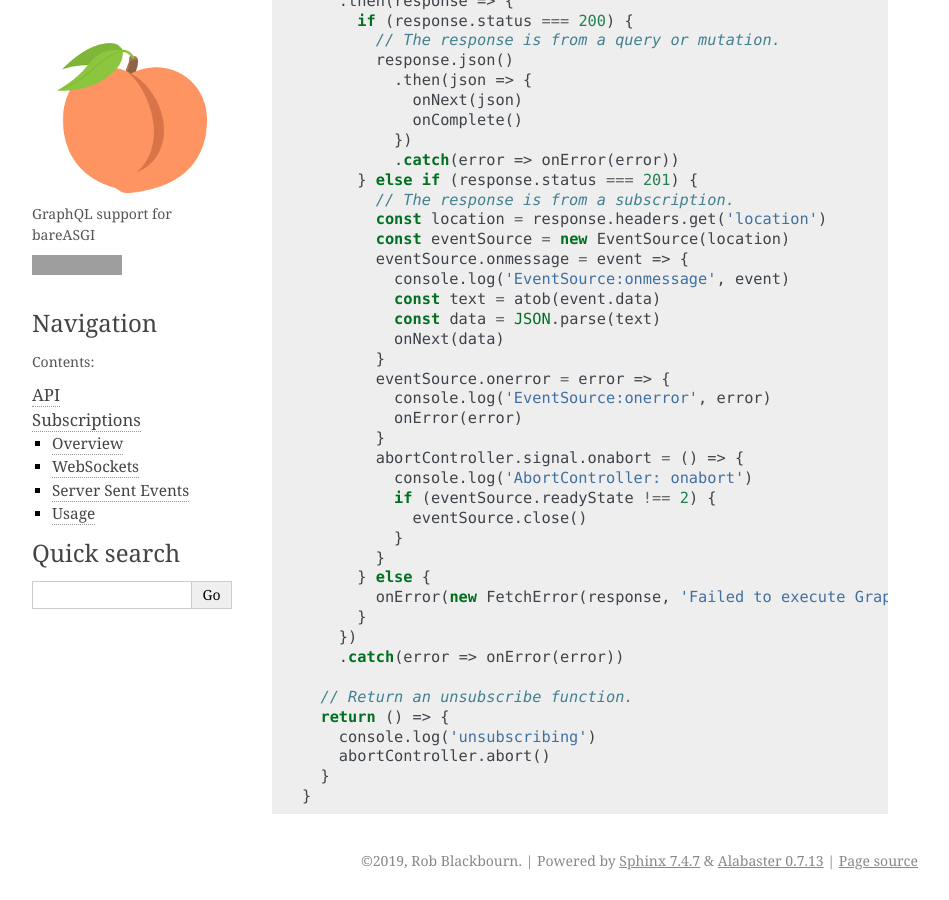
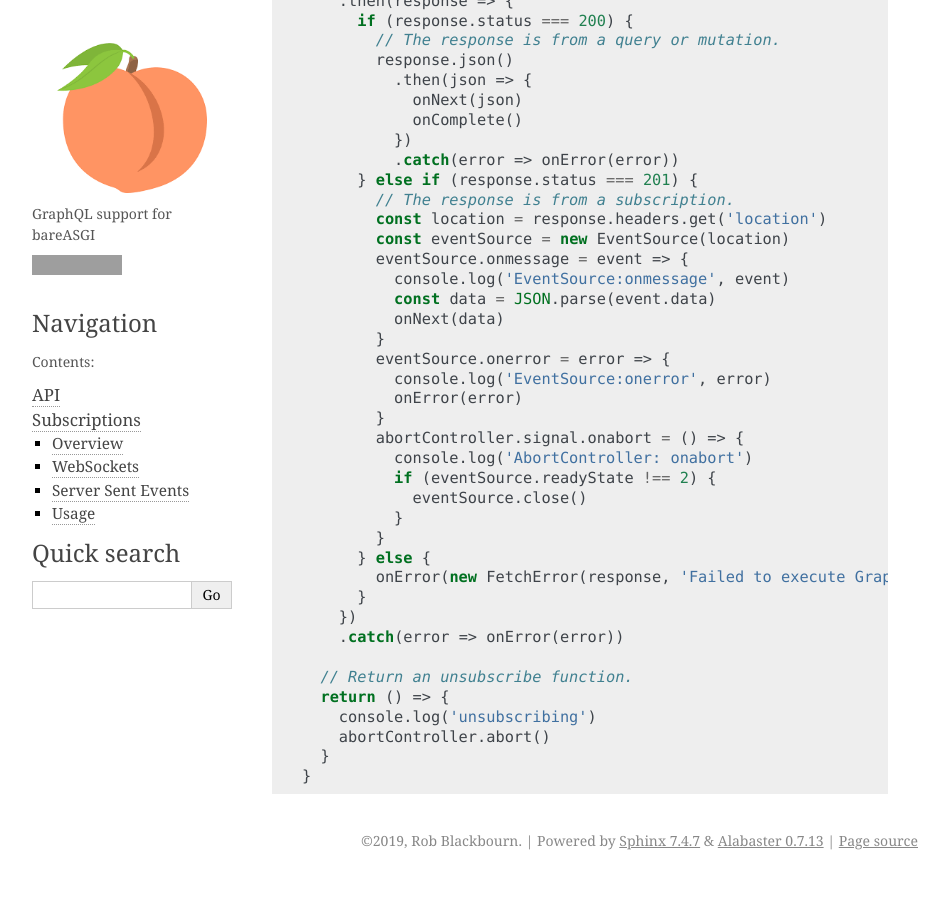
Before and after one commit to rob-blackbourn/bareASGI-graphql-next, a Sphinx documentation site: the page built from docs/subscriptions.rst, in a window 1280 px wide and 900 px high, scrolled down 1434 px, cut to the strip 0-900 px from the top of the window. Shown: the whole strip, without its empty margins (170-1119 px from the left). Built offline with Sphinx 7.4.7, drawn with Linux system fonts in a browser that asks for light colours; grey boxes are pictures that could not be loaded.

Commit message:
Removed the unnecessary base64 encoding

```diff
--- a/docs/subscriptions.rst
+++ b/docs/subscriptions.rst
@@ -84,8 +84,7 @@ that can be used in the browser:
             const eventSource = new EventSource(location)
             eventSource.onmessage = event => {
               console.log('EventSource:onmessage', event)
-              const text = atob(event.data)
-              const data = JSON.parse(text)
+              const data = JSON.parse(event.data)
               onNext(data)
             }
             eventSource.onerror = error => {
```
Also changed, not shown: 1 other file.
